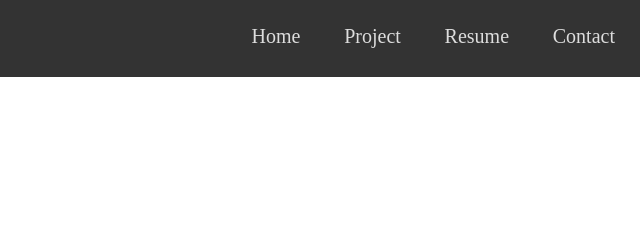
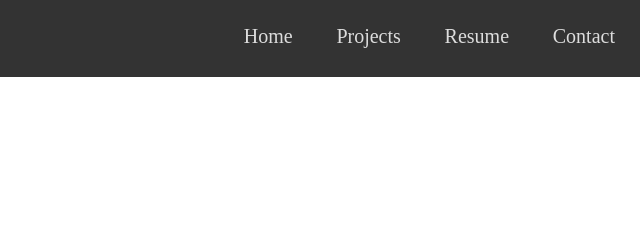
Before and after one commit to mincTeja/Portfolio_Website, a plain HTML site: page index.html in a window 1280 px wide. Shown: the top 240 px of the page, 640-1280 px from the left. Drawn offline with Linux system fonts and the light colour scheme.

Commit message:
project to projects

```diff
--- a/index.html
+++ b/index.html
@@ -13,7 +13,7 @@
                 </div>
                 <ul>
                     <li><a href="index.html">Home</a></li>
-                    <li><a href="about.html">Project</a></li>
+                    <li><a href="about.html">Projects</a></li>
                     <li><a href="https://drive.google.com/file/d/1rlmVMLHu9LTwLX2I-ieq1GIKX8aGT6i9/view?usp=sharing" target="_blank">Resume</a></li>
                     <li><a href="mailto:himateja135@gmail.com">Contact</a></li>
                 </ul>
```
